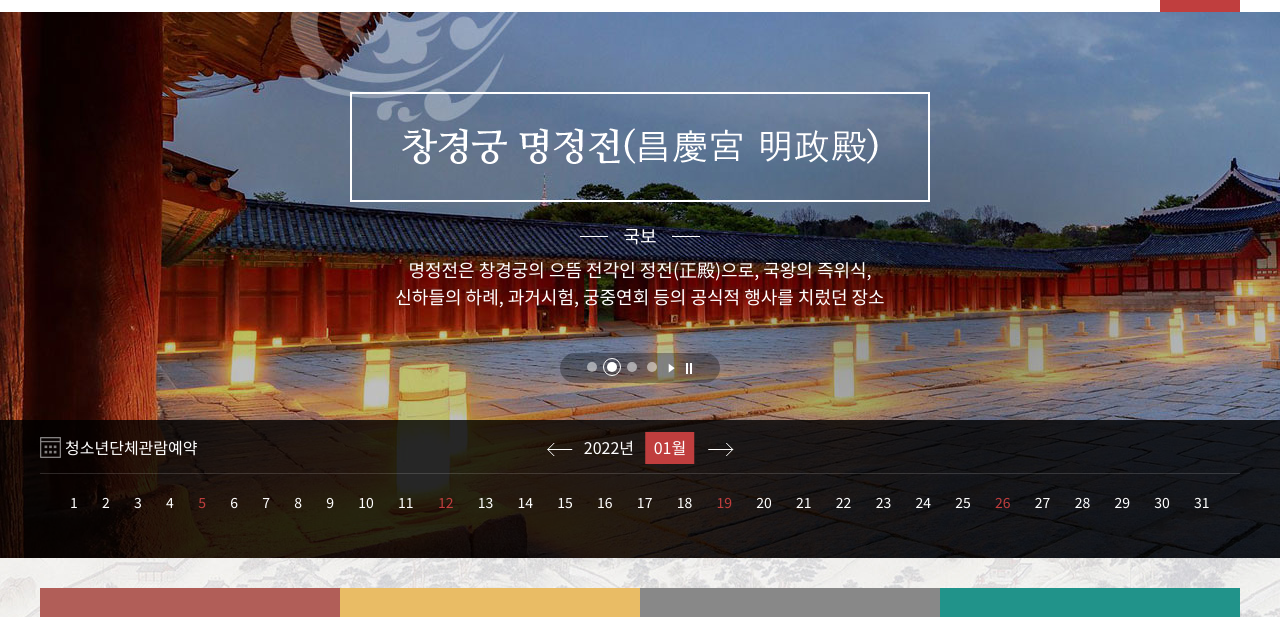
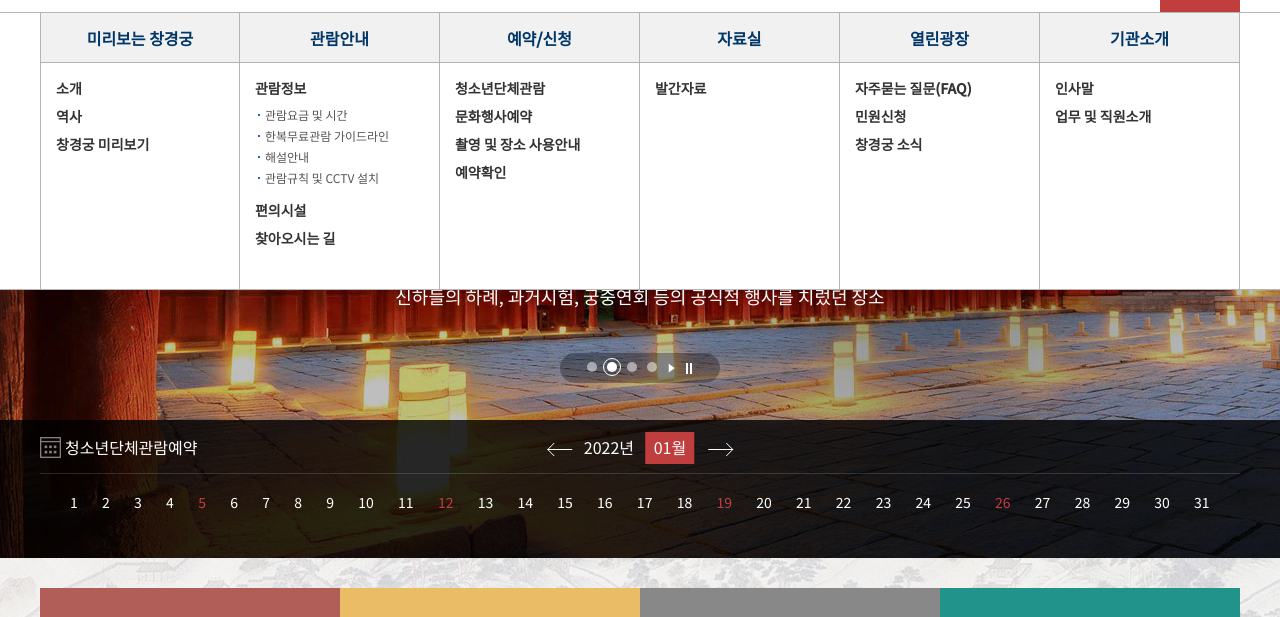
Before and after one commit to wlstjjw/ChanggyeongPalace, a plain HTML site: page index.html in a window 1280 px wide. Both pictures are taken after a click on the element 1200 px from the left and 80 px from the top of the page. Shown: the part 108-725 px from the top of the page. Drawn offline with nearby package versions, Linux system fonts and the light colour scheme.

Commit message:
allmenuBtn 수정

```diff
--- a/index.html
+++ b/index.html
@@ -12,6 +12,7 @@
     <script defer src="https://cdnjs.cloudflare.com/ajax/libs/Swiper/4.5.1/js/swiper.min.js"></script>
     <script defer src="javascript/slide.js"></script>
     <script defer src="javascript/calendar.js"></script>
+    <script defer src="javascript/main.js"></script>
 </head>
 <body>
     <header>
--- /dev/null
+++ b/javascript/main.js
@@ -0,0 +1,5 @@
+let menuBtn = document.querySelector('.allmenu_btn');
+
+menuBtn.addEventListener('click', function() {
+    document.querySelector('.allmenu').classList.toggle('showmenu');
+})
--- a/scss/style.scss
+++ b/scss/style.scss
@@ -133,6 +133,7 @@ header {
         width: 80px;
         height: 80px;
         background: #c03e3e url(../images/btn_all.png) no-repeat 50% 50%;
+        cursor: pointer;
         .allmenu {
           display: none;
           width: 100%;
@@ -143,6 +144,7 @@ header {
           border-top: 1px solid #b4b4b4;
           border-bottom: 1px solid #b4b4b4;
           background-color: #fff;
+          z-index: 10;
           .in {
             height: 100%;
             display: flex;
@@ -192,6 +194,9 @@ header {
               }
             }
           }
+        }
+        .showmenu {
+          display: block;
         }
       }
     }
```
Also changed, not shown: css/style.css.
